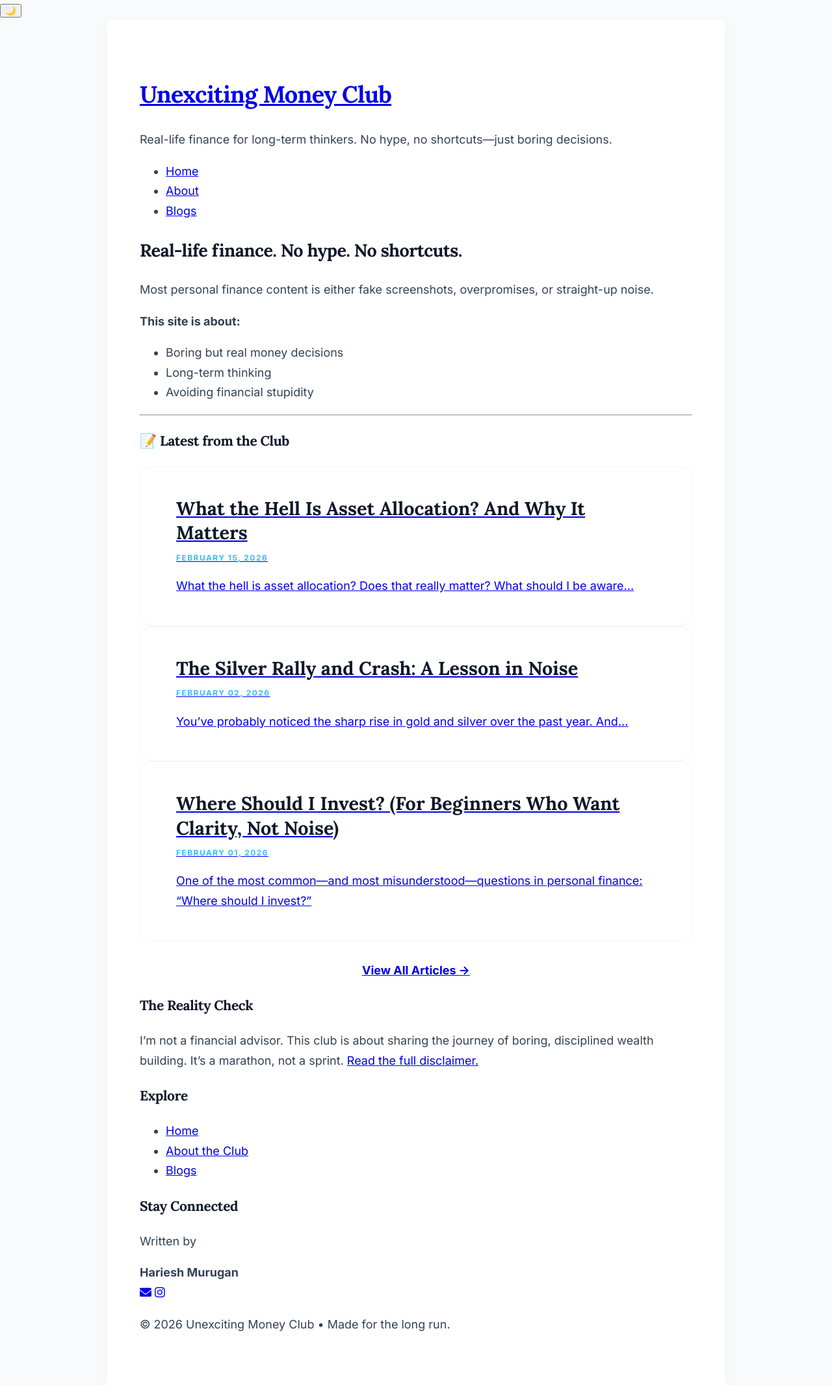
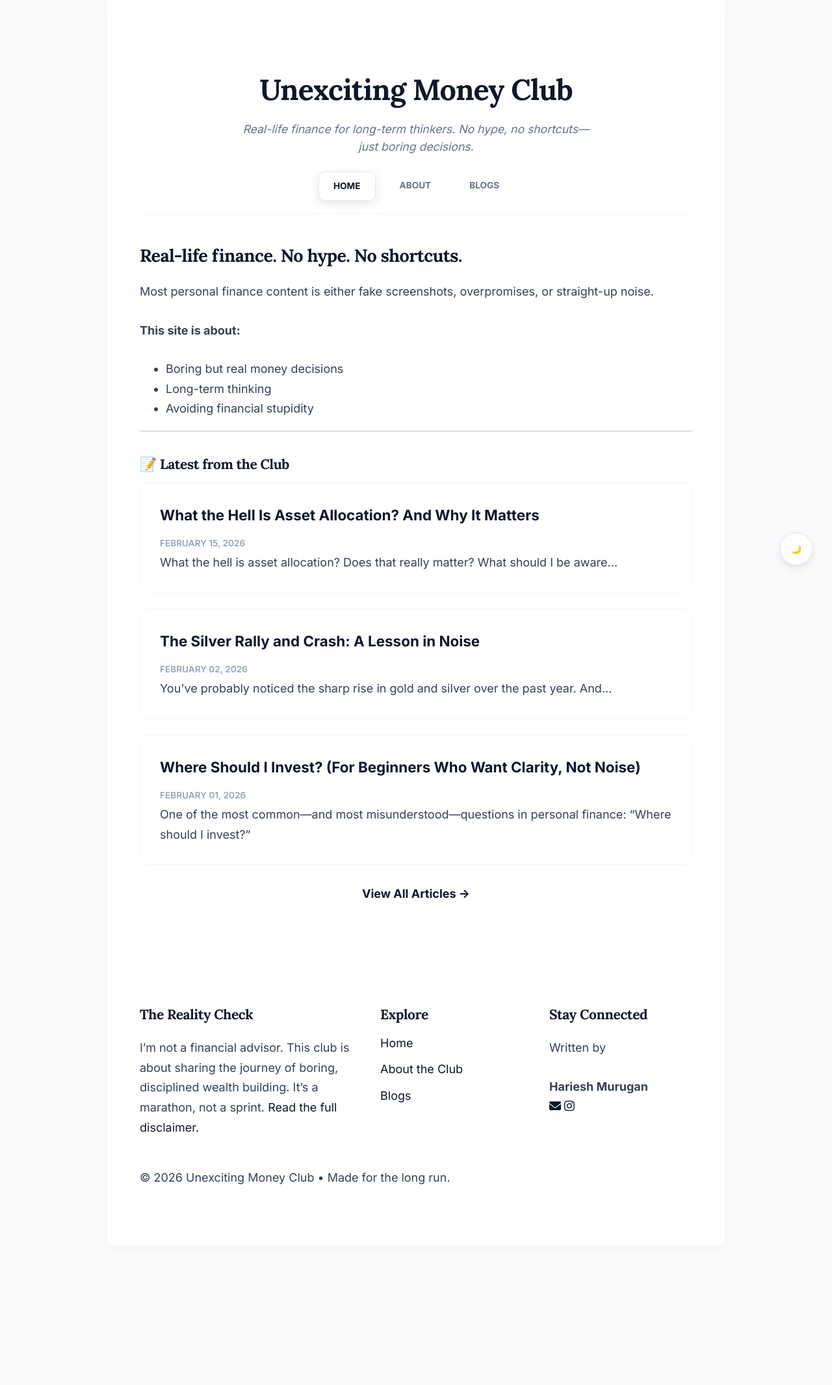
Before and after one commit to HarieshMK/HarieshMK.github.io, a Jekyll site: the page built from index.md, in a window 1280 px wide. Shown: the whole page at 65% size. Built offline with Jekyll 4.4.1, drawn with Linux system fonts in a browser that asks for light colours; after the commit the page ends 1917 px from its top, so only the background shows below that.

Commit message:
Update style.css

```diff
--- a/assets/css/style.css
+++ b/assets/css/style.css
@@ -1,4 +1,4 @@
-/* ===== 1. CORE STYLES & ORIGINAL TYPOGRAPHY ===== */
+/* ===== 1. CORE STYLES & PREMIUM TYPOGRAPHY ===== */
 html { scroll-behavior: smooth; }
 body {
   background-color: #f8fafc;
@@ -6,89 +6,325 @@ body {
   font-family: 'Inter', -apple-system, sans-serif;
   font-size: 18px;
   line-height: 1.7;
-  margin: 0; padding: 0;
+  margin: 0;
+  padding: 0;
+  transition: background-color 0.3s ease, color 0.3s ease;
+}
+.container {
+  max-width: 850px;
+  margin: 0 auto;
+  background: #ffffff;
+  padding: 60px 50px;
+  box-shadow: 0 4px 20px rgba(0,0,0,0.03);
+}
+h1, h2, h3, h4, h5, h6 {
+  font-family: 'Lora', serif;
+  color: #0f172a;
+  font-weight: 700;
+  letter-spacing: -0.02em;
+  margin-top: 1.5em;
+  margin-bottom: 0.5em;
+}
+p { margin-bottom: 1.6em; }
+
+/* ===== 2. HEADER & NAVIGATION ===== */
+header {
+  text-align: center;
+  padding: 40px 0 20px 0;
+  border-bottom: 1px solid #f1f5f9;
+  margin-bottom: 40px;
+}
+header h1 { font-size: 2.8rem; margin: 0; }
+header h1 a { color: #0f172a; text-decoration: none; transition: color 0.3s ease; }
+header h1 a:hover { color: #38bdf8; }
+
+header .tagline {
+  color: #64748b;
+  font-size: 1.1rem;
+  font-style: italic;
+  margin: 10px auto 25px;
+  max-width: 550px;
+  line-height: 1.5;
+}
+
+#theme-toggle {
+  position: fixed;
+  bottom: 30px;
+  right: 30px;
+  background: rgba(255, 255, 255, 0.8);
+  backdrop-filter: blur(8px);
+  border: 1px solid #e2e8f0;
+  border-radius: 50%;
+  width: 50px;
+  height: 50px;
+  display: flex;
+  align-items: center;
+  justify-content: center;
+  cursor: pointer;
+  z-index: 1000;
+  box-shadow: 0 4px 12px rgba(0,0,0,0.1);
   transition: all 0.3s ease;
 }
-.container {
-  max-width: 850px; margin: 0 auto;
-  background: #ffffff; padding: 60px 50px;
-  box-shadow: 0 4px 20px rgba(0,0,0,0.03);
+
+.nav-list {
+  list-style: none;
+  padding: 0;
+  margin: 0;
+  display: flex;
+  justify-content: center;
+  gap: 15px;
 }
-h1, h2, h3, h4 { font-family: 'Lora', serif; color: #0f172a; font-weight: 700; letter-spacing: -0.02em; }
-
-/* ===== 2. YOUR ORIGINAL PREMIUM FOLDERS ===== */
-.folder-grid {
-  display: flex !important; flex-direction: row !important;
-  overflow-x: auto !important; gap: 15px !important;
-  padding: 10px 0 30px 0 !important; scrollbar-width: none;
-}
-.folder-grid::-webkit-scrollbar { display: none; }
-.folder-card {
-  flex: 0 0 250px; background: #ffffff; border: 1px solid #eef2f6 !important;
-  border-radius: 12px; padding: 14px 20px; display: flex; align-items: center; gap: 12px;
-  text-decoration: none !important; transition: 0.2s;
-}
-.folder-card:hover { border-color: #38bdf8 !important; transform: translateY(-2px); }
-.folder-name { font-weight: 700; color: #0f172a; font-size: 0.95rem; }
-
-/* ===== 3. THE "BEST OF BOTH WORLDS" BLOG CARDS ===== */
-.premium-post-wrapper { text-decoration: none !important; display: block; margin-bottom: 30px; }
-
-.post-card {
-  /* Restoring your card look + Adding the safety padding */
-  padding: 45px 55px !important;
-  background: #ffffff !important;
-  border: 1px solid #f1f5f9 !important;
-  border-radius: 20px !important;
-  display: flex; flex-direction: column;
-  transition: all 0.4s cubic-bezier(0.165, 0.84, 0.44, 1);
-}
-.post-card:hover { transform: translateY(-5px); box-shadow: 0 20px 40px rgba(0,0,0,0.05); border-color: #38bdf8 !important; }
-
-.post-title {
-  font-size: 1.8rem !important; font-family: 'Lora', serif;
-  color: #0f172a; margin: 0 0 10px 0 !important; line-height: 1.3;
-}
-.post-date {
-  font-size: 0.75rem; color: #38bdf8; font-weight: 800;
-  text-transform: uppercase; letter-spacing: 0.12em; margin-bottom: 18px; display: block;
-}
-.post-summary { font-size: 1.1rem; color: #475569; line-height: 1.8; margin: 0; }
-
-/* Section Top arrows - making them visible blue */
-.section-top-link, a[href^="#"] {
-  font-size: 0.75rem !important; color: #38bdf8 !important; font-weight: 700 !important;
+.nav-list li a {
+  text-decoration: none;
+  color: #64748b;
+  font-weight: 700;
+  font-size: 0.85rem;
+  text-transform: uppercase;
+  padding: 10px 22px;
+  border-radius: 10px;
+  transition: all 0.3s ease;
+  display: inline-block;
 }
 
-/* ===== 4. RESTORED FEATURES ===== */
+.nav-list li a:hover {
+  color: #38bdf8 !important;
+  background-color: rgba(56, 189, 248, 0.08) !important;
+  transform: translateY(-1px);
+}
+
+.nav-list li a.active {
+  color: #0f172a !important;
+  background: #ffffff !important;
+  box-shadow: 0 4px 15px rgba(0, 0, 0, 0.1) !important;
+  border: 1px solid #e2e8f0 !important;
+}
+
+/* ===== 3. BLOG CARDS & HOVER ===== */
+.post-card-link { display: block; text-decoration: none !important; color: inherit !important; margin-bottom: 25px; }
+.post-card, .home-card { padding: 30px; border: 1px solid #f1f5f9; border-radius: 12px; background: #fff; transition: all 0.3s ease; }
+.post-card-link:hover .post-card { transform: translateY(-4px); box-shadow: 0 12px 24px rgba(0,0,0,0.06); border-color: #38bdf8; }
+.post-card-link:hover .post-title { color: #38bdf8; }
+.post-title { font-size: 1.4rem; font-weight: 700; color: #0f172a; margin-bottom: 8px; display: block; transition: color 0.3s ease; }
+.post-date { font-size: 0.85rem; color: #94a3b8; font-weight: 600; text-transform: uppercase; }
+
+/* ===== 4. FOOTER SECTION (FIXED & RESTORED) ===== */
+footer {
+  margin-top: 80px;
+  padding-top: 40px;
+  border-top: 1px solid #f1f5f9;
+}
+
+.footer-grid {
+  display: grid;
+  grid-template-columns: 1.5fr 1fr 1fr;
+  gap: 40px;
+}
+
+.footer-col h4 {
+  font-size: 1.1rem;
+  margin-top: 0;
+  margin-bottom: 15px;
+  color: #0f172a;
+}
+
+.footer-col ul {
+  list-style: none;
+  padding: 0;
+  margin: 0;
+}
+
+.footer-col ul li {
+  margin-bottom: 10px;
+}
+
+.footer-col a {
+  text-decoration: none;
+  color: #64748b;
+  transition: color 0.2s;
+}
+
+.footer-col a:hover {
+  color: #38bdf8;
+}
+
+.back-to-blogs-container { display: flex !important; justify-content: center !important; margin: 50px 0 20px; }
+.back-link { font-weight: 700; color: #0f172a; text-decoration: none; border-bottom: 2px solid #38bdf8; padding-bottom: 4px; transition: all 0.2s ease; }
+.back-link:hover { color: #38bdf8; border-color: #0f172a; }
+
+/* ===== 5. POST NAVIGATION ===== */
+.post-nav { display: flex; justify-content: space-between; gap: 20px; margin: 40px 0; width: 100%; }
+.nav-link {
+  display: block;
+  text-decoration: none !important;
+  padding: 12px 15px !important;
+  border: 1px solid #f1f5f9;
+  border-radius: 12px;
+  background: #ffffff;
+  transition: all 0.3s ease;
+}
+.nav-link:hover { border-color: #38bdf8; transform: translateY(-2px); }
+.nav-label { font-size: 0.7rem; color: #94a3b8; text-transform: uppercase; display: block; margin-bottom: 2px; }
+.nav-title { font-weight: 700; color: #0f172a; font-size: 0.9rem; line-height: 1.3; display: block; }
+
+/* ===== 6. SUBTLE PROGRESS BAR ===== */
 .progress-container { position: fixed; top: 10px; left: 50%; transform: translateX(-50%); z-index: 2000; width: 90%; max-width: 850px; opacity: 0; pointer-events: none; transition: opacity 0.4s ease; }
 .progress-bar-track { width: 100%; height: 6px; background: rgba(0, 0, 0, 0.05); border-radius: 10px; overflow: hidden; }
 .progress-bar { height: 100%; background: #0ea5e9; width: 0%; transition: width 0.2s ease-out; }
 
-/* ===== 5. YOUR ORIGINAL "PERFECT" DARK MODE ===== */
+/* ===== 7. DARK MODE OVERRIDES ===== */
 .dark-theme body { background-color: #0b1120 !important; color: #e2e8f0 !important; }
 .dark-theme .container { background: #0f172a !important; }
 
-/* Specific color restorations for titles and links */
+/* Text Visibility */
 .dark-theme h1, .dark-theme h2, .dark-theme h3, .dark-theme h4,
-.dark-theme .post-title, .dark-theme .folder-name, .dark-theme .back-link,
-.dark-theme footer h4 {
+.dark-theme .post-title, .dark-theme .nav-title,
+.dark-theme header h1 a, .dark-theme .back-link,
+.dark-theme .footer-col h4, .dark-theme .generic-link {
   color: #ffffff !important;
 }
 
-.dark-theme .post-card {
-  background: rgba(255, 255, 255, 0.03) !important;
-  border-color: rgba(255, 255, 255, 0.08) !important;
+/* Nav Hover in Dark Mode */
+.dark-theme .nav-list li a:hover {
+  color: #38bdf8 !important;
+  background-color: rgba(56, 189, 248, 0.15) !important;
+}
+.dark-theme .nav-list li a.active {
+  background-color: #1e293b !important;
+  border-color: #334155 !important;
+  color: #ffffff !important;
 }
 
-.dark-theme .folder-card { background: #1e293b !important; border-color: #334155 !important; }
-.dark-theme .post-summary { color: #94a3b8 !important; }
+/* Blog Cards Fix */
+.dark-theme .post-card, .dark-theme .home-card, .dark-theme .nav-link {
+  background-color: #1e293b !important;
+  border-color: #334155 !important;
+}
 
-/* Newsletter Dark Mode fix you had before */
+/* NEWSLETTER DARK MODE */
 .dark-theme .ml-form-embedWrapper, .dark-theme .ml-form-embedBody { background: transparent !important; }
+.dark-theme .ml-form-embedBody h4, .dark-theme .ml-form-embedBody p { color: #ffffff !important; }
+.dark-theme .ml-form-embedBody input {
+  background-color: #ffffff !important;
+  color: #0f172a !important;
+}
 
-/* MOBILE */
+/* DISCUSSION BOX (CUSDIS) FIX */
+#cusdis_thread { width: 100% !important; overflow: hidden !important; }
+#cusdis_thread iframe { border: none !important; width: 100% !important; min-height: 350px; }
+
+/* ===== 8. GLOBAL LINK RESET (FIXES THE UGLY BLUE) ===== */
+a:not(.nav-list li a):not(.post-card-link) {
+  color: #0f172a; /* Same as your headings */
+  text-decoration: none;
+  transition: color 0.3s ease;
+}
+
+a:not(.nav-list li a):not(.post-card-link):hover {
+  color: #38bdf8; /* Turns Sky Blue on hover */
+}
+
+/* Ensure these links are white in Dark Mode */
+.dark-theme a:not(.nav-list li a):not(.post-card-link) {
+  color: #ffffff !important;
+}
+
+/* MOBILE RESPONSIVENESS */
 @media (max-width: 768px) {
-  .container { padding: 40px 20px; }
-  .post-card { padding: 30px !important; }
+  .post-nav { flex-direction: column; }
+  .footer-grid { grid-template-columns: 1fr; gap: 30px; }
 }
+/* ===== 9. FOLDER LAYOUT STYLES ===== */
+.category-section {
+  margin-bottom: 50px;
+}
+.folder-grid {
+  display: grid;
+  grid-template-columns: repeat(auto-fit, minmax(200px, 1fr));
+  gap: 20px;
+  margin-top: 20px;
+}
+.folder-card {
+  background: #ffffff;
+  border: 1px solid #e2e8f0;
+  border-radius: 15px;
+  padding: 20px;
+  display: flex;
+  align-items: center;
+  gap: 15px;
+  transition: all 0.3s ease;
+}
+.folder-card:hover {
+  border-color: #38bdf8;
+  transform: translateY(-3px);
+  box-shadow: 0 10px 20px rgba(0,0,0,0.05);
+}
+.folder-icon {
+  font-size: 1.5rem;
+}
+.folder-name {
+  display: block;
+  font-weight: 700;
+  color: #0f172a;
+  font-size: 0.95rem;
+}
+.folder-count {
+  font-size: 0.75rem;
+  color: #94a3b8;
+  text-transform: uppercase;
+  letter-spacing: 0.05em;
+}
+
+/* Dark Mode support for Folders */
+.dark-theme .folder-card {
+  background: #1e293b !important;
+  border-color: #334155 !important;
+}
+.dark-theme .folder-name {
+  color: #ffffff !important;
+}
+/* ===== 10. PREMIUM POLISH & DARK MODE REFINEMENT ===== */
+
+/* Soften the lines */
+hr, .playlist-group div {
+  border-color: rgba(226, 232, 240, 0.5) !important;
+}
+
+/* Fix Folder Grid Spacing */
+.category-section span {
+  margin-bottom: 20px !important;
+  opacity: 0.8;
+}
+
+/* Smooth out the Folder Cards */
+.folder-card {
+  box-shadow: 0 4px 6px -1px rgba(0, 0, 0, 0.02), 0 2px 4px -1px rgba(0, 0, 0, 0.01);
+  border: 1px solid #eef2f6 !important;
+}
+
+/* Section Top Link Polish */
+a[href^="#"] {
+  font-size: 0.75rem !important;
+  font-weight: 600 !important;
+  letter-spacing: 0.02em;
+  opacity: 0.6;
+  transition: opacity 0.2s;
+}
+a[href^="#"]:hover {
+  opacity: 1;
+}
+
+/* DARK MODE SPECIFIC REFINEMENTS */
+.dark-theme .folder-card,
+.dark-theme .post-card {
+  border: 1px solid rgba(255, 255, 255, 0.1) !important; /* Subtle border instead of bright white */
+  background: #111827 !important; /* Slightly deeper than the container */
+}
+
+.dark-theme hr,
+.dark-theme .playlist-group div {
+  border-color: rgba(255, 255, 255, 0.05) !important;
+}
+
+.dark-theme .folder-name {
+  color: #f1f5f9 !important;
+}
```
